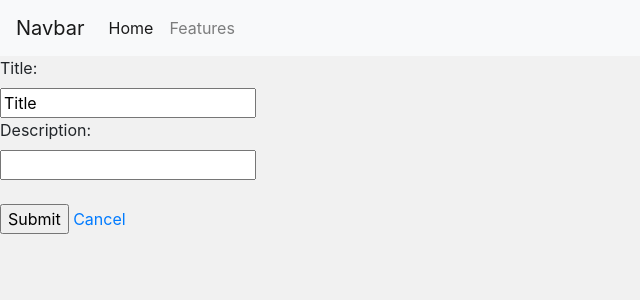
After one commit to sahilKamble/youtube_spotify_automation, a Django app: template spot/templates/new_playlist.html in a window 1280 px wide. The commit adds this page. Shown: the top 300 px of the page, without its empty margins (0-640 px from the left). Run offline with Django 3.2, Linux system fonts and the light colour scheme; the template is opened without the code that fills it, so the values that code supplies are empty; some libraries are stand-ins or nearby versions.

Commit message:
new temolates

```diff
--- /dev/null
+++ b/spot/templates/new_playlist.html
@@ -0,0 +1,14 @@
+{% extends 'main.html' %}
+{% block content %}
+
+<form action='.' method='POST'>
+    {% csrf_token %}
+    <label for="title">Title:</label><br>
+    <input type="text" id="title" name="title" value="Title"><br>
+    <label for="decsciption">Description:</label><br>
+    <input type="text" id="decsciption" name="decsciption" value=" "><br><br>
+    <input type="submit" value="Submit">
+    <a href='../'>Cancel</a></p>
+</form>
+
+{% endblock %}
--- a/spot/templates/scratch.html
+++ b/spot/templates/scratch.html
@@ -1,11 +1,11 @@
-
 {% extends 'main.html' %}
 {% block content %}
 
 <form action='.' method='POST'>
     {% csrf_token %}
     <h1>Use differnt Spotify accont ?</h1>
-    <p><input type='submit' value='Yes' />  <a href='../'>Cancel</a></p>
+    <p><input type='submit' value='Confirm' /> <br>
+    <a href='../'>Cancel</a></p>
 </form>
 
 {% endblock %}
```
Also changed, not shown: spot/views.py (+76 -87 lines).
